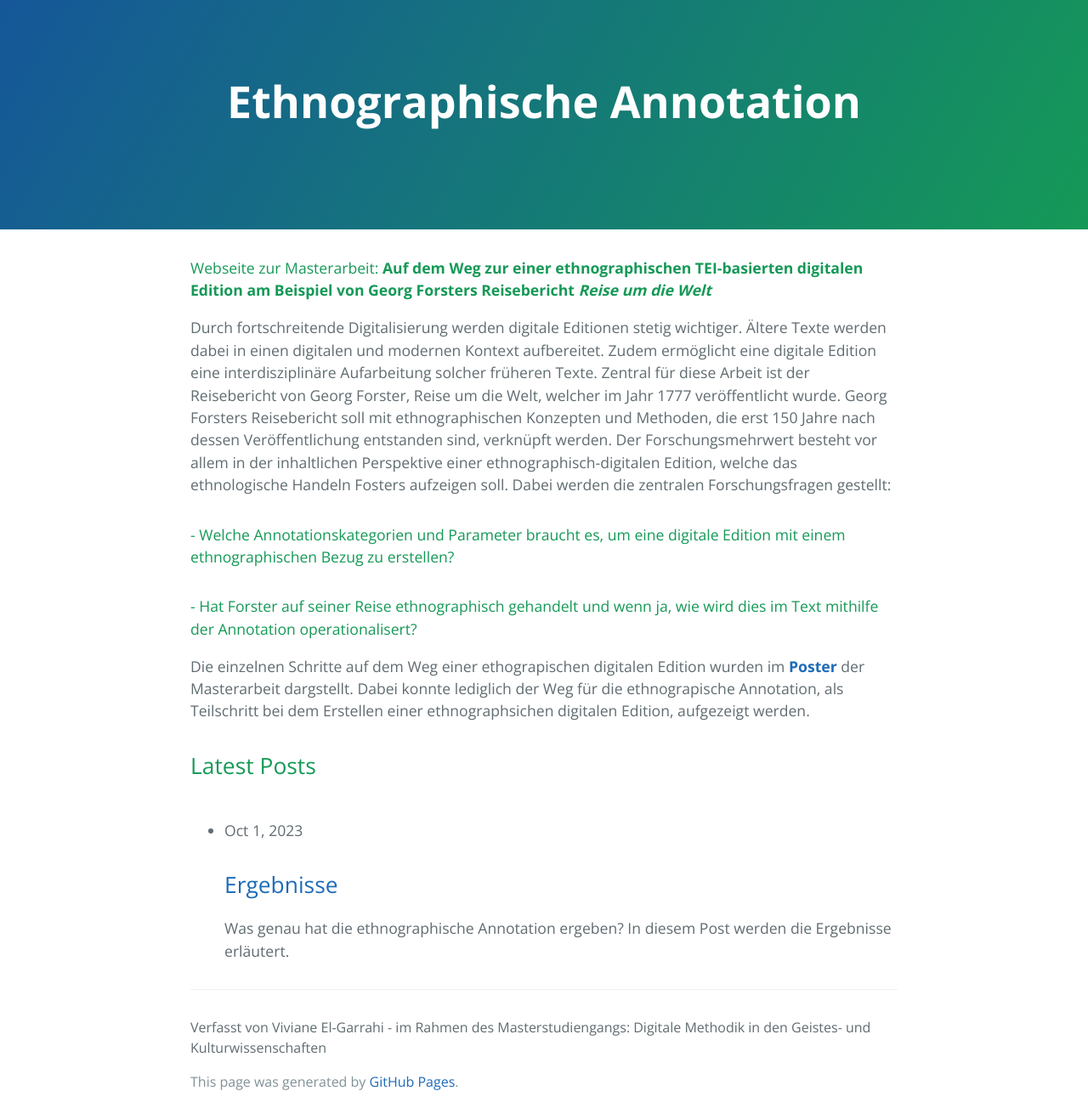
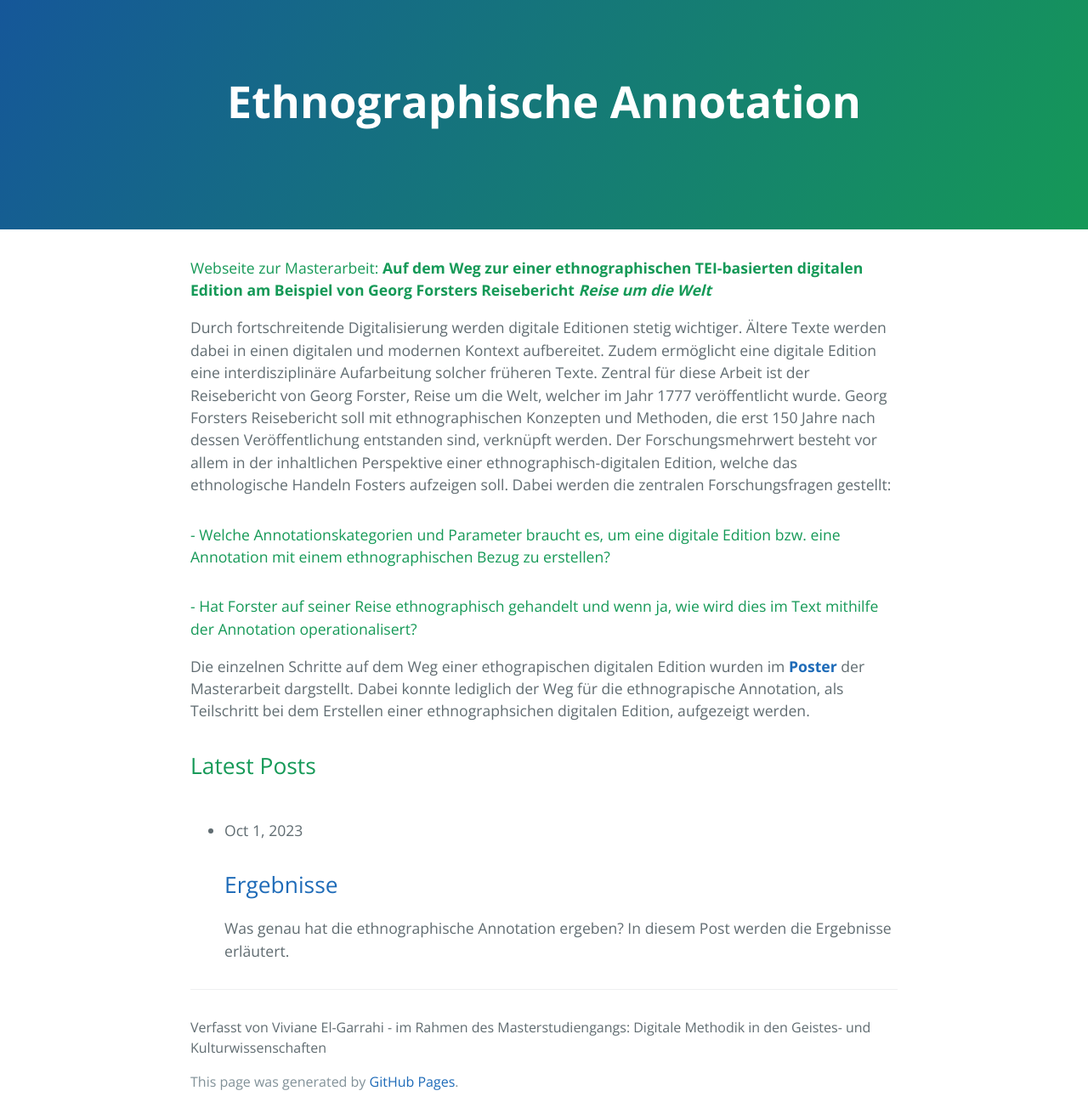
Before and after one commit to ethno-annotation/ethno-annotation.github.io, a Jekyll site: the page built from index.markdown, in a window 1280 px wide. Shown: the whole page at 85% size. Built offline with Jekyll 4.4.1, drawn with Linux system fonts in a browser that asks for light colours.

Commit message:
change index markdown datei

```diff
--- a/index.markdown
+++ b/index.markdown
@@ -7,7 +7,7 @@ layout: home
 #### Webseite zur Masterarbeit: **Auf dem Weg zur einer ethnographischen TEI-basierten digitalen Edition am Beispiel von Georg Forsters Reisebericht *Reise um die Welt***
 
 Durch fortschreitende Digitalisierung werden digitale Editionen stetig wichtiger. Ältere Texte werden dabei in einen digitalen und modernen Kontext aufbereitet. Zudem ermöglicht eine digitale Edition eine interdisziplinäre Aufarbeitung solcher früheren Texte. Zentral für diese Arbeit ist der Reisebericht von Georg Forster, Reise um die Welt, welcher im Jahr 1777 veröffentlicht wurde. Georg Forsters Reisebericht soll mit ethnographischen Konzepten und Methoden, die erst 150 Jahre nach dessen Veröffentlichung entstanden sind, verknüpft werden. Der Forschungsmehrwert besteht vor allem in der inhaltlichen Perspektive einer ethnographisch-digitalen Edition, welche das ethnologische Handeln Fosters aufzeigen soll. Dabei werden die zentralen Forschungsfragen gestellt:
-#### - Welche Annotationskategorien und Parameter braucht es, um eine digitale Edition mit einem ethnographischen Bezug zu erstellen?
+#### - Welche Annotationskategorien und Parameter braucht es, um eine digitale Edition bzw. eine Annotation mit einem ethnographischen Bezug zu erstellen?
 #### - Hat Forster auf seiner Reise ethnographisch gehandelt und wenn ja, wie wird dies im Text mithilfe der Annotation operationalisert?
 
 Die einzelnen Schritte auf dem Weg einer ethograpischen digitalen Edition wurden im **[Poster](  https://ethno-annotation.github.io/poster/ "Optionaler Titel")** der Masterarbeit dargstellt. Dabei konnte lediglich der Weg für die ethnograpische Annotation, als Teilschritt bei dem Erstellen einer ethnographsichen digitalen Edition, aufgezeigt werden.
```
